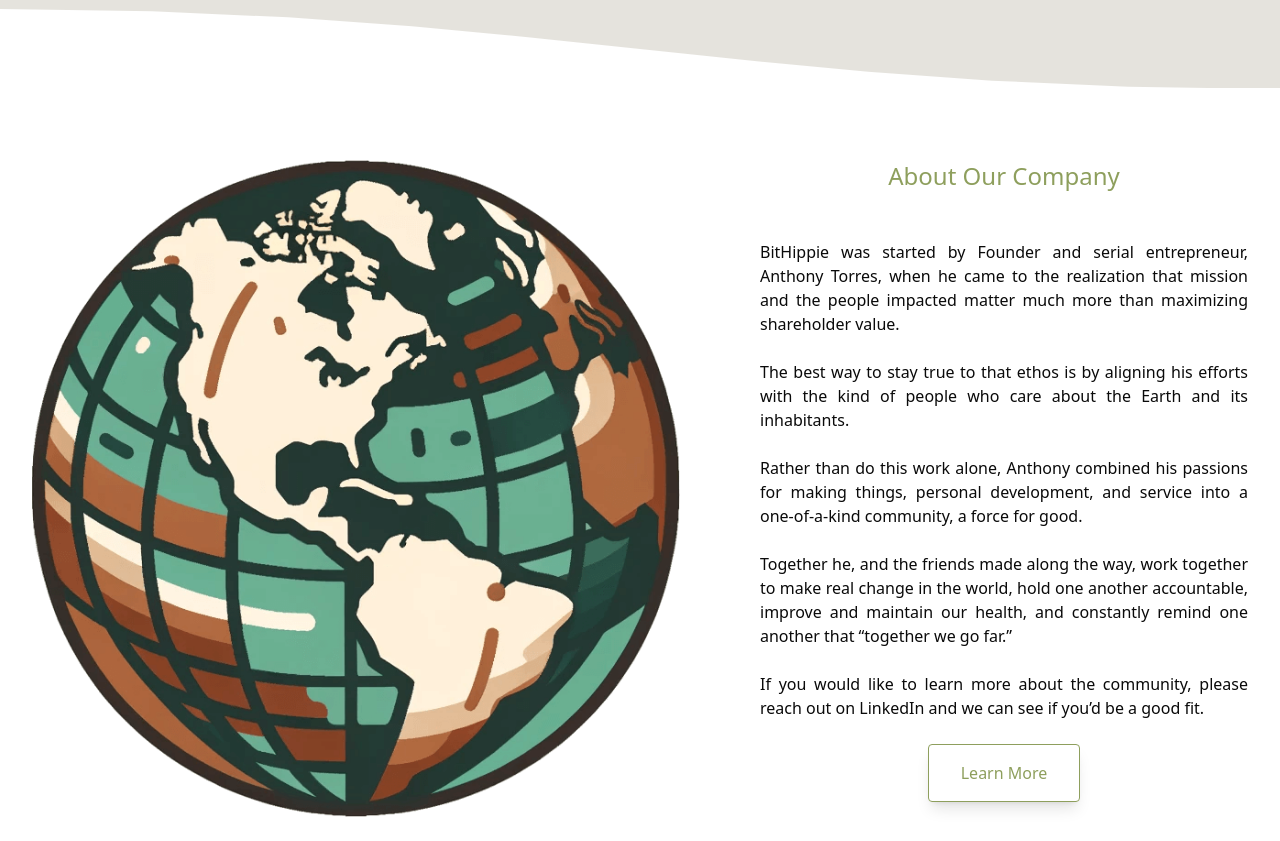
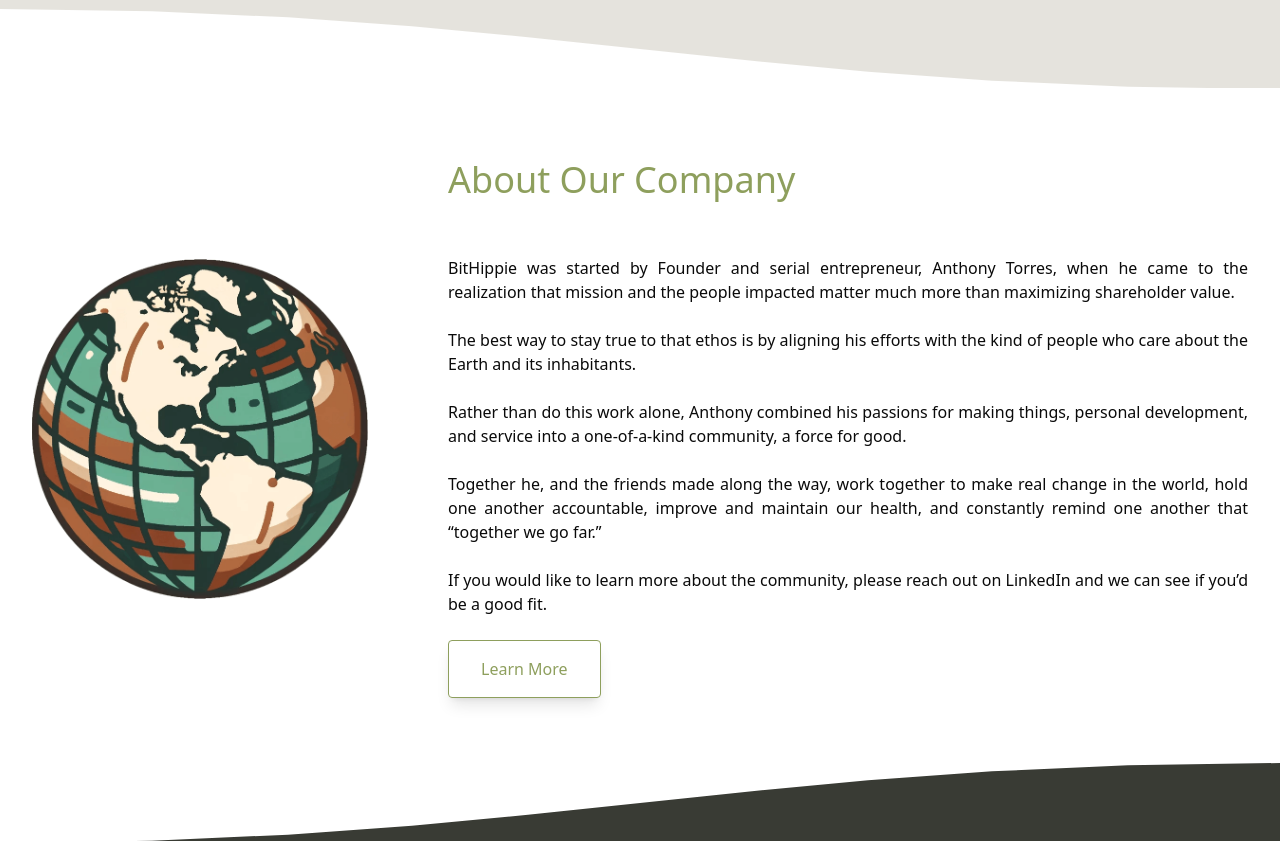
Before and after one commit to bithippie/bithippie.github.io, a Next.js app: page / in a window 1280 px wide. Shown: the part 9000-9841 px from the top of the page. Built offline with nearby package versions, Linux system fonts and the light colour scheme; grey boxes are pictures that could not be loaded.

Commit message:
fix(about): adjust section to make it more visible on medium/large screens

```diff
--- a/components/sections/about.js
+++ b/components/sections/about.js
@@ -11,42 +11,50 @@ export default function About({ backgroundColor }) {
       id="about"
       className={`relative bg-${backgroundColor} pt-10 pb-20 md:pb-28`}
     >
-      <div className="container grid md:grid-cols-12 gap-8 p-8 max-w-screen-xl">
-        <div className="md:col-span-7">
+      <div className="container grid md:grid-cols-12 gap-8 p-8 max-w-screen-xl items-center">
+        <div className="md:col-span-4 overflow-hidden">
           <RevealOnScroll>
-            <img className="w-full h-auto md:pr-12" src="/globe.png" />
+            <img
+              className="w-full h-auto object-cover md:pr-12 md:aspect-auto"
+              src="/globe.png"
+              alt="Globe"
+              style={{ maxHeight: "400px" }}
+            />
           </RevealOnScroll>
         </div>
-        <div className="md:col-span-5 text-justify flex flex-col items-center">
-          <h2 className="text-3xl sm:text-5xl md:text-2xl text-moss mb-12">
-            About Our Company
-          </h2>
-          <p className="mb-6">
+        <div className="md:col-span-8 text-justify flex flex-col items-start space-y-6">
+          <h2 className="text-4xl text-moss mb-8">About Our Company</h2>
+          <p>
             BitHippie was started by Founder and serial entrepreneur, Anthony
             Torres, when he came to the realization that mission and the people
             impacted matter much more than maximizing shareholder value.
           </p>
-          <p className="mb-6">
+          <p>
             The best way to stay true to that ethos is by aligning his efforts
             with the kind of people who care about the Earth and its
             inhabitants.
           </p>
-          <p className="mb-6">
+          <p>
             Rather than do this work alone, Anthony combined his passions for
             making things, personal development, and service into a
             one-of-a-kind community, a force for good.
           </p>
-          <p className="mb-6">
+          <p>
             Together he, and the friends made along the way, work together to
             make real change in the world, hold one another accountable, improve
             and maintain our health, and constantly remind one another that
             “together we go far.”
           </p>
-          <p className="mb-6">
+          <p>
             If you would like to learn more about the community, please reach
             out on LinkedIn and we can see if you’d be a good fit.
           </p>
-          <a href="https://www.linkedin.com/in/bithippie" target="_blank">
+          <div className="w-full flex text-center justify-center md:justify-start">
+            <a
+              href="https://www.linkedin.com/in/bithippie"
+              className=""
+              target="_blank"
+            >
               <motion.button
                 className="
                 bg-transparent
@@ -65,6 +73,7 @@ export default function About({ backgroundColor }) {
             </a>
           </div>
         </div>
+      </div>
       <Divider backgroundColor="dark-grey" curvePosition="end" />
     </section>
   );
```
Lines whose indentation alone changed are shown as unchanged.
